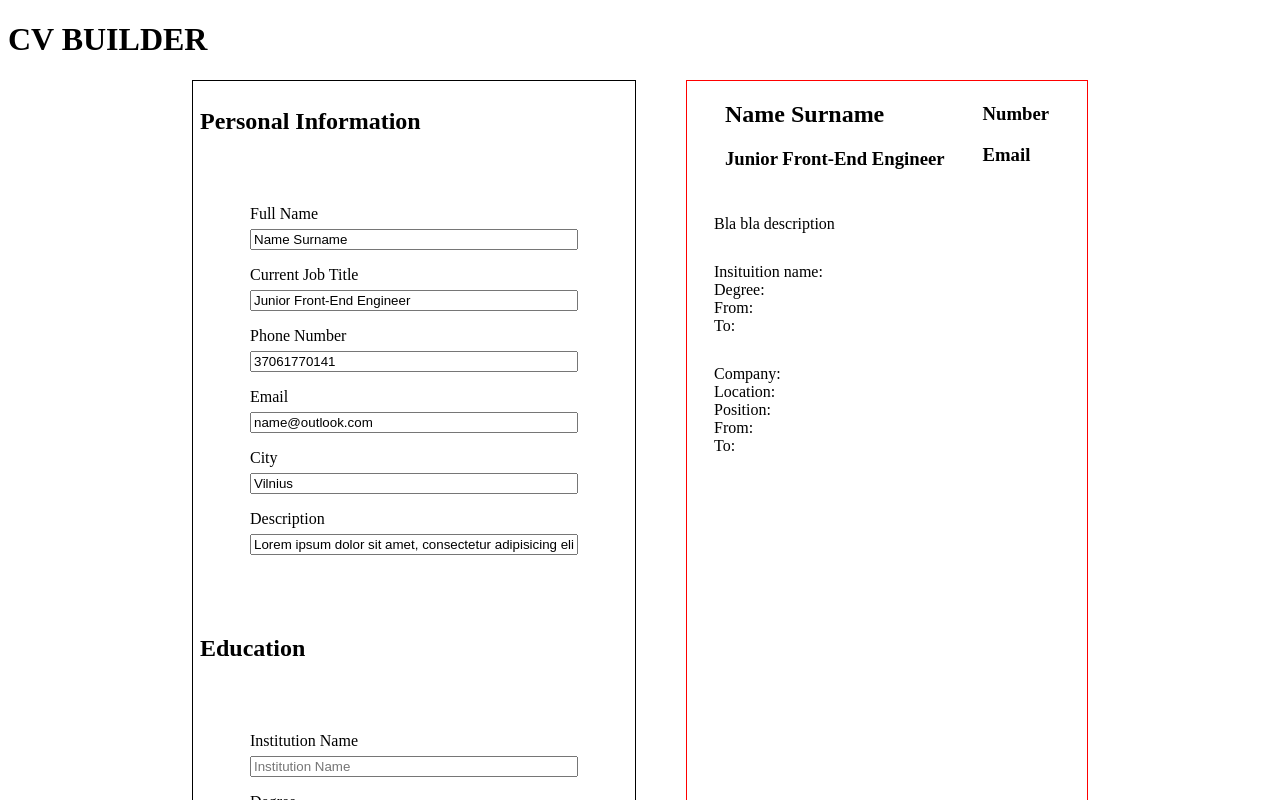
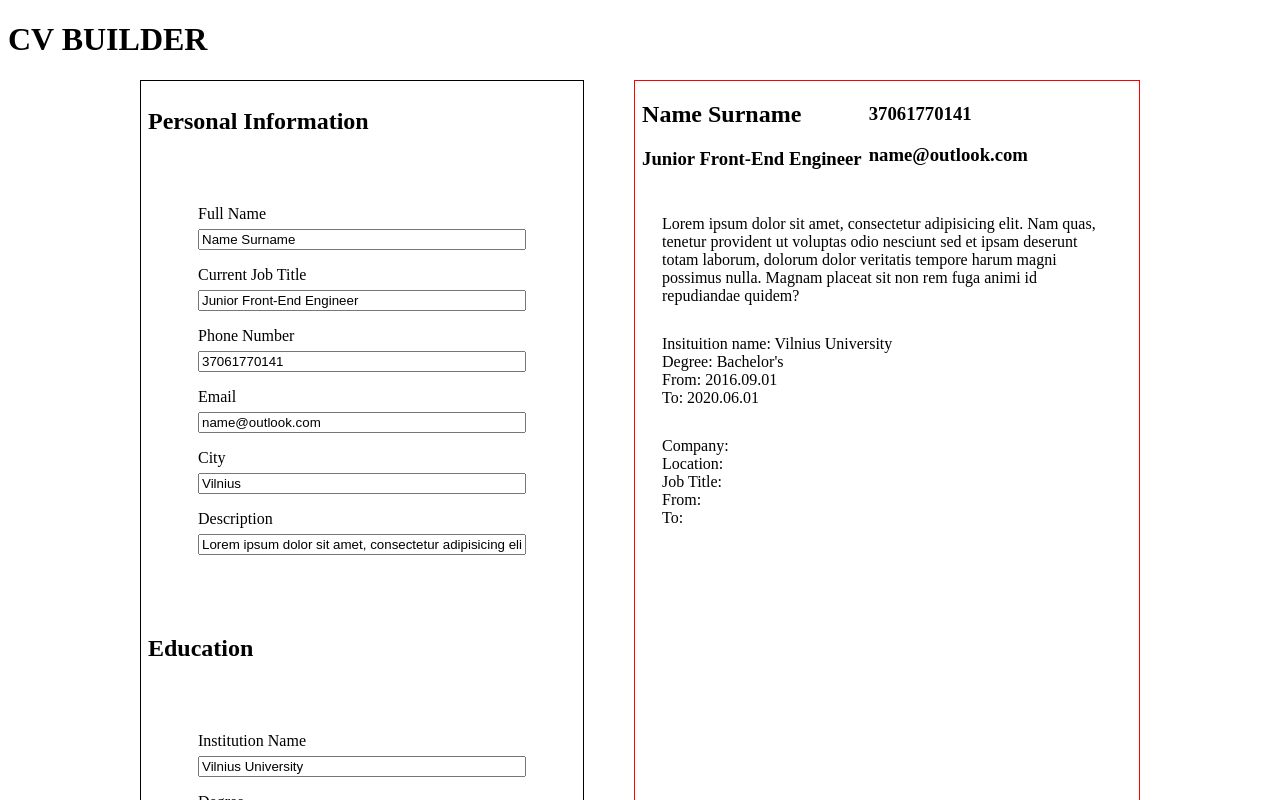
Before and after one commit to its-nikole/cv-project-react, a React (Create React App) app: page / in a window 1280 px wide. Shown: the top 800 px of the page. Built offline with nearby package versions, Linux system fonts and the light colour scheme.

Commit message:
education props -done

```diff
--- a/src/App.js
+++ b/src/App.js
@@ -20,7 +20,7 @@ export function App() {
     courseEnd: "2020.06.01",
     company: "Orion Inovations",
     location: "London",
-    position: "Junior Front-End Engineer",
+    jobTitle: "Junior Front-End Engineer",
     jobStart: "2020.07.15",
     jobEnd: "2022.10.10",
     jobDescription: "Lorem ipsum dolor sit amet, consectetur adipisicing elit. Nam quas, tenetur provident ut voluptas odio nesciunt sed et ipsam deserunt totam laborum, dolorum dolor veritatis tempore harum magni possimus nulla. Magnam placeat sit non rem fuga animi id repudiandae quidem?"
@@ -47,15 +47,28 @@ export function App() {
             cityInput={fullInfo.cityFrom}
             descriptionInput={fullInfo.description}
           />
-          <Education />
+          <Education
+            institutionInput={fullInfo.institution}
+            degreeInput={fullInfo.degree}
+            courseStartInput={fullInfo.courseStart}
+            courseEndInput={fullInfo.courseEnd}
+          />
           <Experience />
         </div>
         <div className="preview-wrapper">
           <PersonalInfoPreview
             myFullName={fullInfo.name}
             myCurrentJob={fullInfo.currentJob}
+            myPhoneNumber={fullInfo.phoneNumber}
+            myEmail={fullInfo.email}
           />
-          <CandidateInfoPreview />
+          <CandidateInfoPreview
+            myDescription={fullInfo.description}
+            myInstitution={fullInfo.institution}
+            myDegree={fullInfo.degree}
+            myCourseStart={fullInfo.courseStart}
+            myCourseEnd={fullInfo.courseEnd}
+          />
         </div>
       </div>
     </>
--- a/src/components/Forms/Education.jsx
+++ b/src/components/Forms/Education.jsx
@@ -1,22 +1,46 @@
 import React from "react";
 
-export function Education() {
+export function Education(props) {
   return (
     <section className="education">
       <h2>Education</h2>
       <form className="education-form">
         <label>Institution Name</label>
-                <input type="text" name="institutionName" placeholder="Institution Name" className="input"/>
+        <input
+          type="text"
+          placeholder="Institution Name"
+          className="input"
+          name="institutionName"
+          value={props.institutionInput}
+        />
 
         <label>Degree</label>
-                <input type="text" name="degree" placeholder="Degree" className="input"/>
+        <input
+          type="text"
+          placeholder="Degree"
+          className="input"
+          name="degree"
+          value={props.degreeInput}
+        />
 
         <label>From</label>
-                <input type="date" name="dateFrom" placeholder="From" className="input"/>
+        <input
+          type="date"
+          placeholder="From"
+          className="input"
+          name="dateFrom"
+          value={props.courseStartInput}
+        />
 
         <label>To</label>
-                <input type="date" name="dateTo" placeholder="To" className="input"/>
+        <input
+            type="date"
+            placeholder="To"
+            className="input"
+            name="dateTo"
+            value={props.courseEndInput}
+        />
       </form>
     </section>
-    )
+  );
 }
--- a/src/components/Forms/PersonalInformation.jsx
+++ b/src/components/Forms/PersonalInformation.jsx
@@ -10,7 +10,7 @@ export function PersonalInfo(props) {
           type="text"
           placeholder="Full Name"
           className="input"
-          name="fulltName"
+          name="fullName"
           value={props.nameInput}
         />
 
--- a/src/components/Preview/CandidateInfoPrew.jsx
+++ b/src/components/Preview/CandidateInfoPrew.jsx
@@ -1,25 +1,25 @@
 import React from "react";
 
-export function CandidateInfoPreview() {
+export function CandidateInfoPreview(props) {
     return (
     <div className="preview-info">
         <div className="description">
-            <div>Bla bla description</div>
+            <div>{props.myDescription}</div>
         </div>
 
         <div className="education-info">
-            <div>Insituition name: </div>
-            <div>Degree: </div>
-            <div>From: </div>
-            <div>To: </div>
+            <div>Insituition name: {props.myInstitution}</div>
+            <div>Degree: {props.myDegree}</div>
+            <div>From: {props.myCourseStart}</div>
+            <div>To: {props.myCourseEnd}</div>
         </div>
 
         <div className="experience-info">
-            <div>Company: </div>
-            <div>Location: </div>
-            <div>Position: </div>
-            <div>From: </div>
-            <div>To: </div>
+            <div>Company: {props.myCompany}</div>
+            <div>Location: {props.myCompanyLocation}</div>
+            <div>Job Title: {props.myJobTitle}</div>
+            <div>From: {props.myJobStart}</div>
+            <div>To: {props.myJobEnd}</div>
         </div>
     </div>
     )
--- a/src/components/Preview/PersonalInfoPreview.jsx
+++ b/src/components/Preview/PersonalInfoPreview.jsx
@@ -8,8 +8,8 @@ export function PersonalInfoPreview(props) {
                 <h3>{props.myCurrentJob}</h3>
             </div>
             <div>
-                <h3>Number</h3>
-                <h3>Email</h3>
+                <h3>{props.myPhoneNumber}</h3>
+                <h3>{props.myEmail}</h3>
             </div>
         </section>
     )
```
Lines whose indentation alone changed are shown as unchanged.
